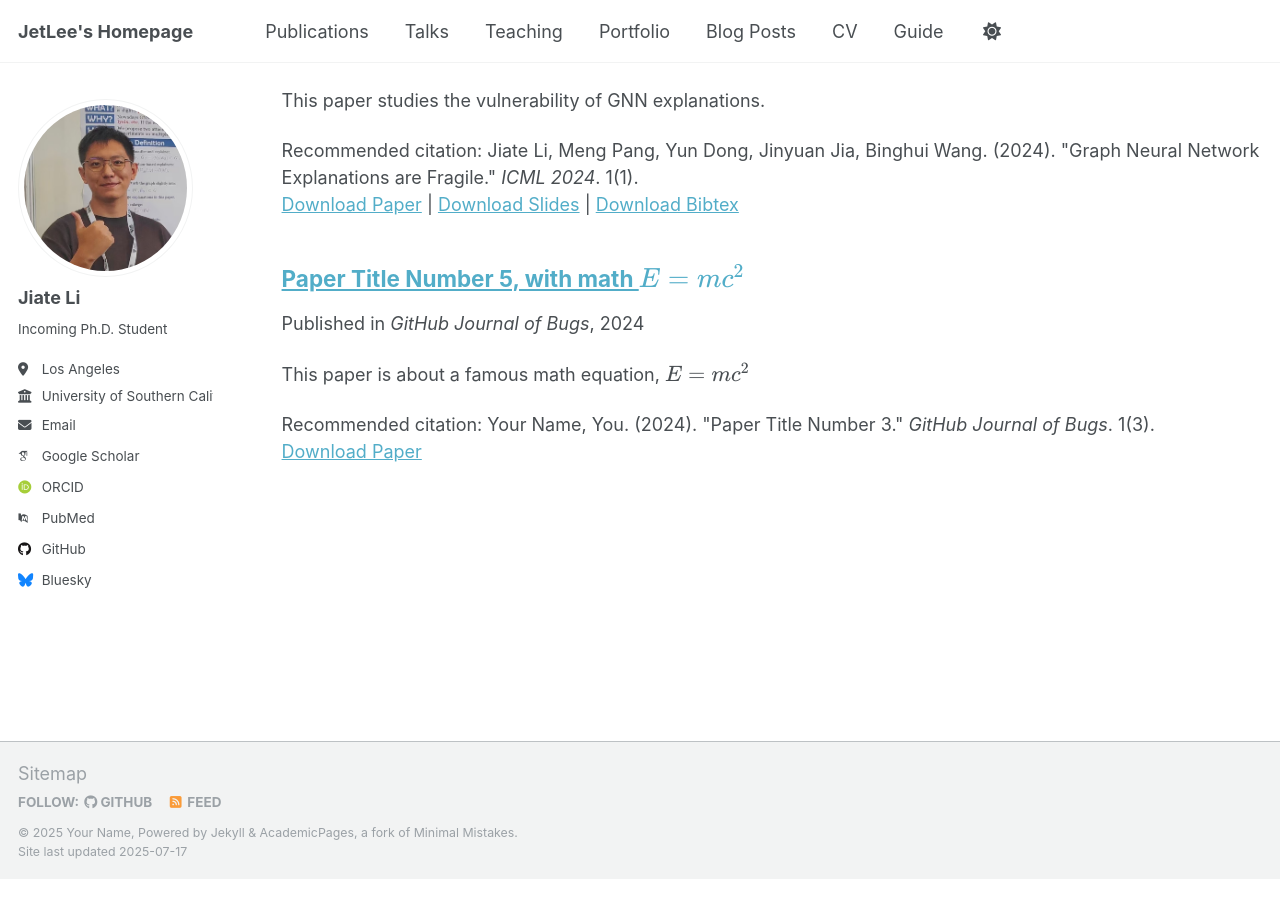
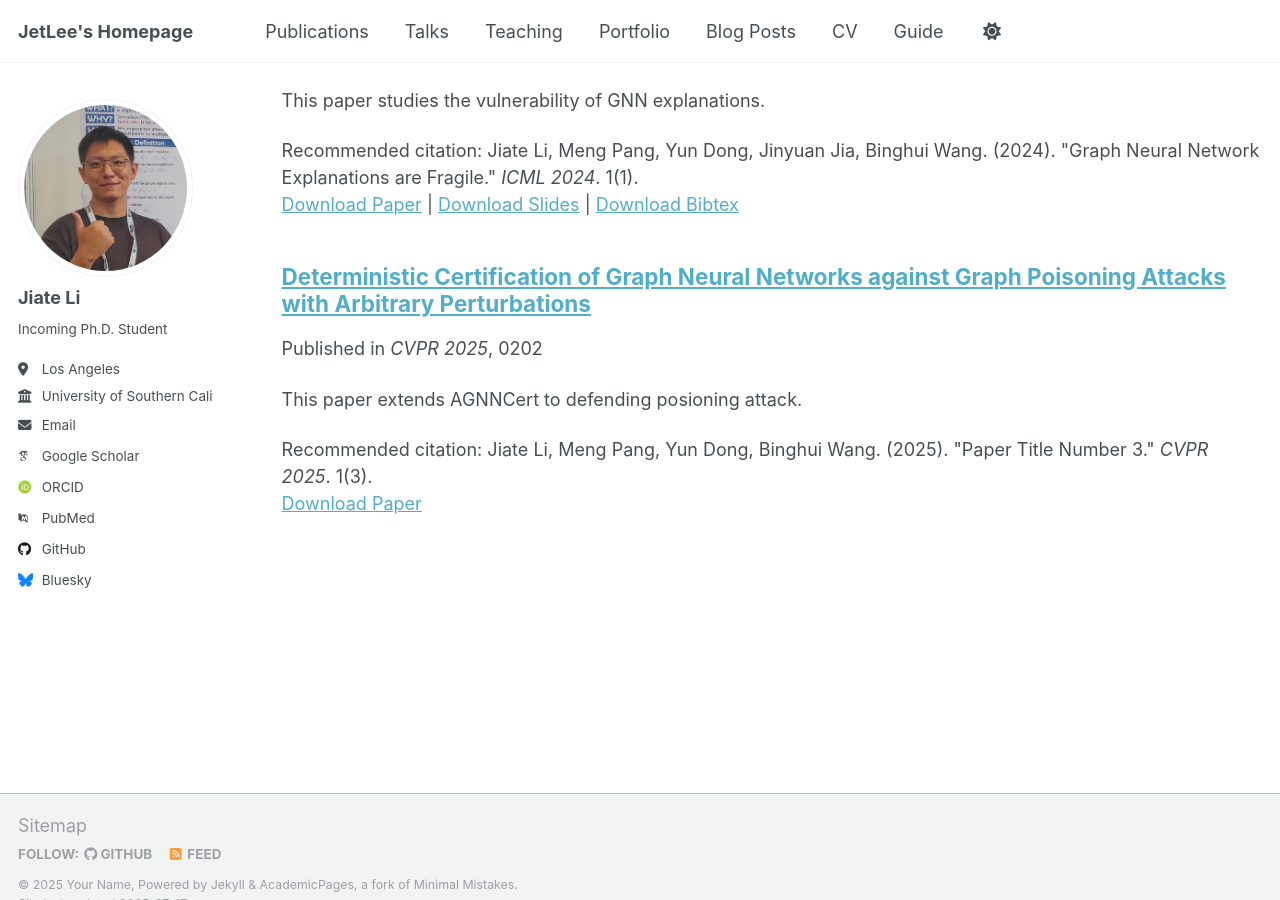
Before and after one commit to JetRichardLee/JetRichardLee.github.io, a Jekyll site: the page built from _pages/publications.html, in a window 1280 px wide and 900 px high, scrolled down 1182 px. Built offline with Jekyll 4.4.1, drawn with Linux system fonts in a browser that asks for light colours; some web fonts are replaced; a script that is not in the unit is left out; before the commit the page ends 2061 px from its top, so only the background shows below that.

Commit message:
Update PGNNCert.md

```diff
--- a/_publications/PGNNCert.md
+++ b/_publications/PGNNCert.md
@@ -1,13 +1,11 @@
 ---
-title: "Paper Title Number 5, with math $$E=mc^2$$"
+title: "Deterministic Certification of Graph Neural Networks against Graph Poisoning Attacks with Arbitrary Perturbations"
 collection: publications
 category: conferences
-permalink: /publication/2024-02-17-paper-title-number-4
-excerpt: 'This paper is about a famous math equation, $$E=mc^2$$'
-date: 2024-02-17
-venue: 'GitHub Journal of Bugs'
-paperurl: 'http://academicpages.github.io/files/paper3.pdf'
-citation: 'Your Name, You. (2024). &quot;Paper Title Number 3.&quot; <i>GitHub Journal of Bugs</i>. 1(3).'
+permalink: https://arxiv.org/abs/2503.18503
+excerpt: 'This paper extends AGNNCert to defending posioning attack.'
+date: 202-03-24
+venue: 'CVPR 2025'
+paperurl: 'https://arxiv.org/pdf/2503.18503'
+citation: 'Jiate Li, Meng Pang, Yun Dong, Binghui Wang. (2025). &quot;Paper Title Number 3.&quot; <i>CVPR 2025</i>. 1(3).'
 ---
-
-Using [MathJax](https://www.mathjax.org/) in the description is supported - $$E=mc^2$$ - however, the use must be mindful that the default delimiters are `$$...$$` and `\\[...\\]` which differs from the `$...$` that is typically expected.
```
